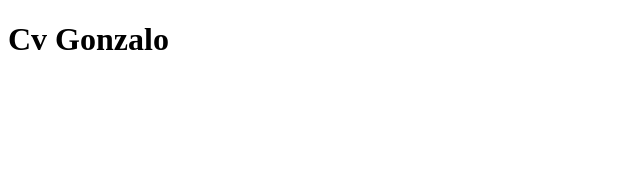
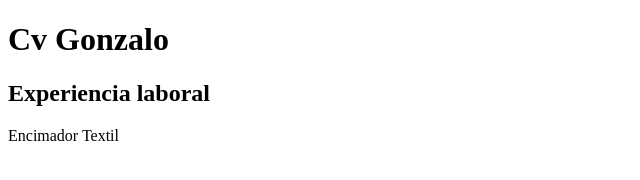
Before and after one commit to GonzaaGabriel/aprendiendo-git, a plain HTML site: page index.html in a window 1280 px wide. Shown: the whole page, without its empty margins (0-640 px from the left). Drawn offline with Linux system fonts and the light colour scheme.

Commit message:
Agregue experiencia

```diff
--- a/index.html
+++ b/index.html
@@ -7,5 +7,7 @@
   </head>
   <body>
     <h1>Cv Gonzalo</h1>
+    <h2>Experiencia laboral</h2>
+    <p>Encimador Textil</p>
   </body>
 </html>
```
